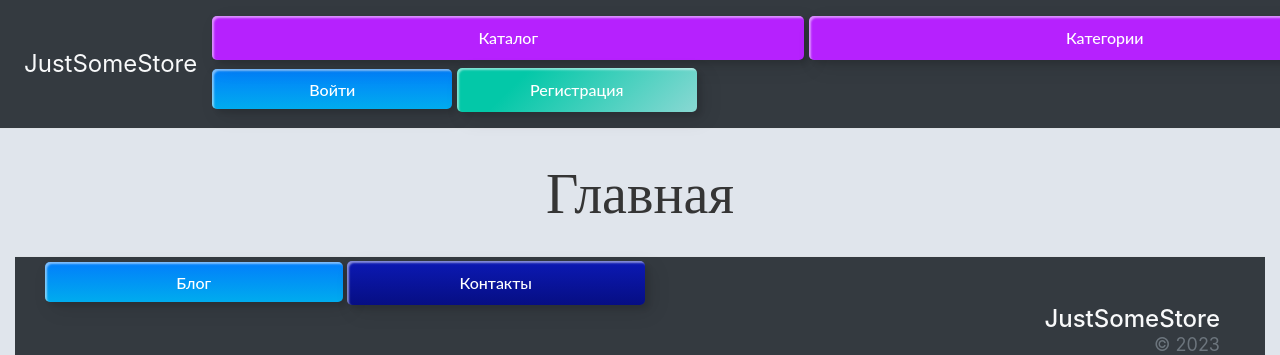
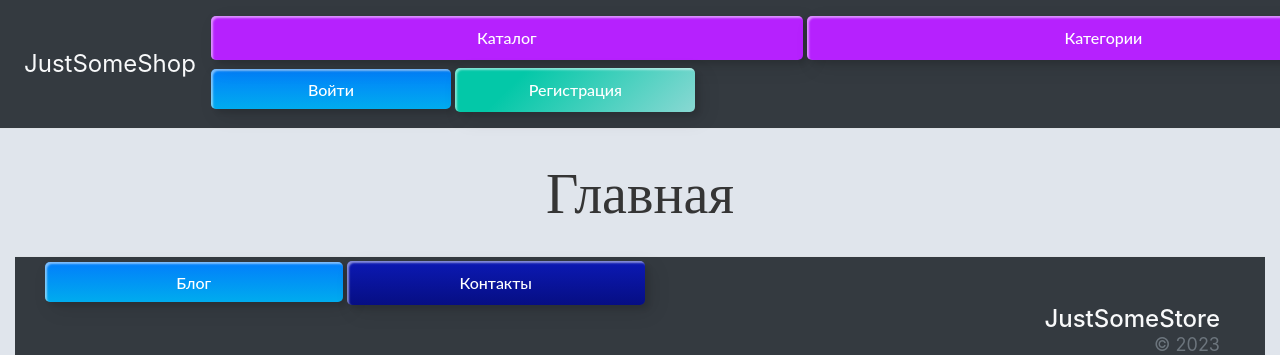
Before and after one commit to KopuchiiMish/19_2_homework, a Django app: page / in a window 1280 px wide; the page is wider, and only the part inside the window is pictured. Shown: the top 355 px of that part. Run offline with Django 4.2, Linux system fonts and the light colour scheme; data that the repository does not hold is empty; parts of the project's set-up code (start-up, migrations or seed data) failed here and were passed over; some libraries are stand-ins or nearby versions.

Commit message:
homework_23_1_amend_2

```diff
--- a/catalog/forms.py
+++ b/catalog/forms.py
@@ -16,7 +16,7 @@ class MixinForm:
 class ProductForm(MixinForm, forms.ModelForm):
     class Meta:
         model = Product
-        exclude = ('date_modified', 'owner', 'category')
+        exclude = ('date_modified', 'owner')
 
     def clean_name(self):
         clean_name = self.cleaned_data.get('name')
--- a/catalog/templates/catalog/category.html
+++ b/catalog/templates/catalog/category.html
@@ -25,7 +25,7 @@
                                 <p class="card-text text-muted small">Версия: {{ version.number_version }}</p>
                             {% endif %}
                         {% endfor %}
-                        <p class="card-text text-muted">Владелец: {{ product.owner|default:'JustSomeStore' }}</p>
+                        <p class="card-text text-muted">Владелец: {{ product.owner|default:'JustSomeShop' }}</p>
                     </div>
                     <div class="card-footer">
                         <a class="custom-btn btn-11" href="{% url 'product' product.id %}">Подробнее</a>
--- a/catalog/templates/catalog/home.html
+++ b/catalog/templates/catalog/home.html
@@ -24,7 +24,7 @@
                                 <p class="card-text text-muted small">Версия: {{ version.number_version }}</p>
                             {% endif %}
                         {% endfor %}
-                        <p class="card-text text-muted">Владелец: {{ product.owner|default:'JustSomeStore' }}</p>
+                        <p class="card-text text-muted">Владелец: {{ product.owner|default:'JustSomeShop' }}</p>
                     </div>
                     <div class="card-footer">
                         <a class="custom-btn btn-11" href="{% url 'product' product.id %}">Подробнее</a>
--- a/catalog/templates/catalog/includes/header.html
+++ b/catalog/templates/catalog/includes/header.html
@@ -1,5 +1,5 @@
 <div class="d-flex flex-column flex-md-row align-items-center p-3 px-md-4 mb-3 bg-dark border-bottom box-shadow">
-    <h3 class="my-4 font-weight-normal text-light" style="font-size: x-large">JustSomeStore</h3>
+    <h3 class="my-4 font-weight-normal text-light" style="font-size: x-large">JustSomeShop</h3>
     <nav class="col-12">
         <a class="custom-btn btn-15 text-center" style="width: 37rem" href="{% url 'home' %}">Каталог</a>
         <a class="custom-btn btn-15 text-center" style="width: 37rem" href="{% url 'categories' %}">Категории</a>
--- a/catalog/templates/catalog/product_detail.html
+++ b/catalog/templates/catalog/product_detail.html
@@ -18,7 +18,7 @@
                             <p class="card-text">Версия: {{ version.number_version }}</p>
                         {% endif %}
                     {% endfor %}
-                    <p class="card-text">Владелец: {{ product.owner|default:'JustSomeStore' }}</p>
+                    <p class="card-text">Владелец: {{ product.owner|default:'JustSomeShop' }}</p>
                     <a href="{% url 'home' %}" class="custom-btn btn-11">К списку товаров</a>
                 </div>
                 {% if user.is_authenticated and product.owner.email == user.email and not user.is_staff%}
```
